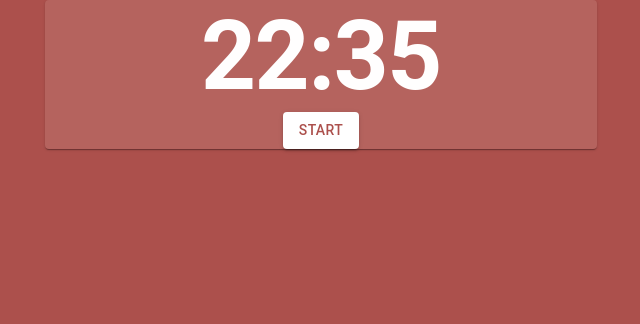
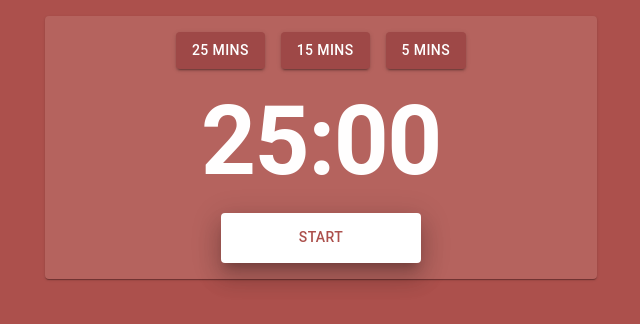
Before and after one commit to joel2607/fumble, a React (Create React App) app: page / in a window 1280 px wide. Shown: the top 324 px of the page, without its empty margins (319-959 px from the left). Built offline with nearby package versions, Linux system fonts and the light colour scheme.

Commit message:
feat: fully implemented timer

```diff
--- a/src/App.js
+++ b/src/App.js
@@ -1,6 +1,8 @@
 import { ThemeProvider, createTheme } from '@mui/material/styles';
 import { Timer } from './components/Timer';
 // import { Main } from './components/Main';
+
+import Stack from '@mui/material/Stack';
 import CssBaseline from '@mui/material/CssBaseline';
 
 import '@fontsource/ubuntu/300.css';
@@ -36,8 +38,13 @@ function App() {
   return (
     <ThemeProvider theme={theme}>
       <CssBaseline/>
+        <Stack sx = {{
+            p: 2,
+            gap: 2,
+        }}>
 
         <Timer/>
+        </Stack>
     </ThemeProvider>
   )
 }
--- a/src/components/Timer.js
+++ b/src/components/Timer.js
@@ -6,17 +6,80 @@ import Container from '@mui/material/Container';
 
 import Typography from '@mui/material/Typography';
 
+import React from 'react';
+import { useState, useEffect } from 'react';
+
 export function Timer() {
+    var deadline = 60*25;
+    const [seconds, setSeconds] = useState(deadline);
+    const [started, setStarted] = useState(false);
+
+    const passSecond = () => {
+        if(seconds <= 0){
+            setStarted(false);
+            return;
+        }
+        if(!started) return;
+        deadline = seconds - 1;
+        setSeconds(deadline);
+    }
+
+    const startTimer = () => {
+        if(seconds === 0) setSeconds(deadline);
+        setStarted(!started);
+    }
+
+    const convertSeconds = (secs) => {
+        var mins = parseInt(secs/60);
+        if(mins < 10) mins = "0" + String(mins);
+
+        var s = secs % 60;
+        if(s < 10) s = "0" + String(s);
+
+        return String(mins) + ":" + String(s)
+    }
+
+    const setTime = (t) => {
+        deadline = t;
+        setSeconds(deadline)
+    }
+
+    useEffect(() => {
+        const interval = setInterval(() => passSecond(started), 1000);
+
+        return () => clearInterval(interval);
+    });
+
+
     return (
       <>
       <Container fixed maxWidth="sm" >
-        <Paper sx = {{}}>
-        <Stack>
+        <Paper>
+        <Stack sx = {{
+            p: 2,
+            gap: 2,
+        }}>
 
-            <Typography variant='h1' align = 'center' sx = {{fontWeight: 'bold'}} gutterbottom>22:35</Typography>
-                <Container align = "center">
-                    <Button variant="contained" color='secondary'>START</Button>
-                </Container>
+            <Container align = 'center'>
+
+                <Stack
+                direction = "row"
+                spacing = {2}
+                justifyContent="center"
+                alignItems="center">
+
+                        <Button variant="contained" onClick={() => setTime(60*25)}>25 mins</Button>
+                        <Button variant="contained" onClick={() => setTime(60*15)}>15 mins</Button>
+                        <Button variant="contained" onClick={() => setTime(60*5)}>5 mins</Button>
+
+                </Stack>
+            </Container>
+
+            <Typography variant='h1' align = 'center' sx = {{fontWeight: 'bold'}}>{convertSeconds(seconds)}</Typography>
+
+            <Container align = "center">
+                <Button variant="contained" color='secondary' sx={{ height: 50, width: 200, boxShadow: 15 }} onClick={() => startTimer()}>{started?"STOP":"START"}</Button>
+            </Container>
         </Stack>
         </Paper>
 
```
